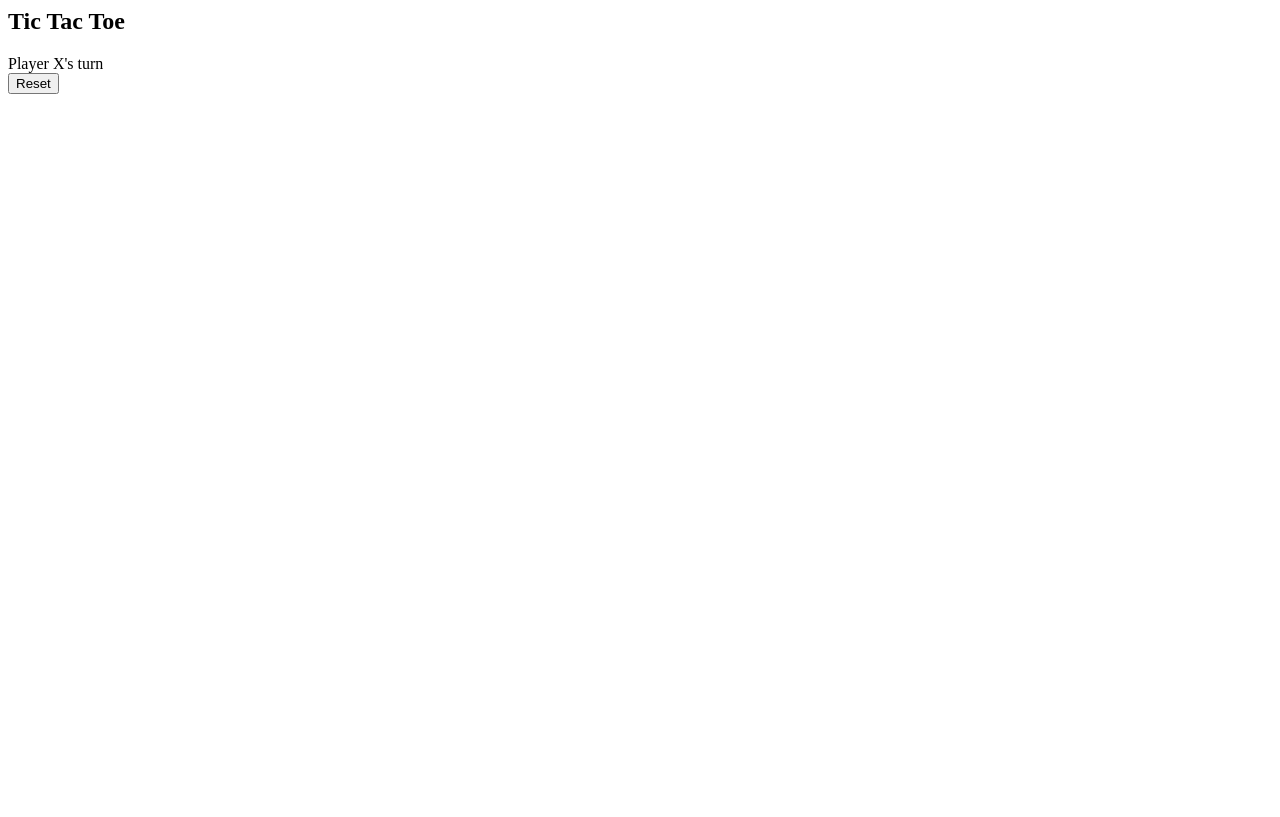
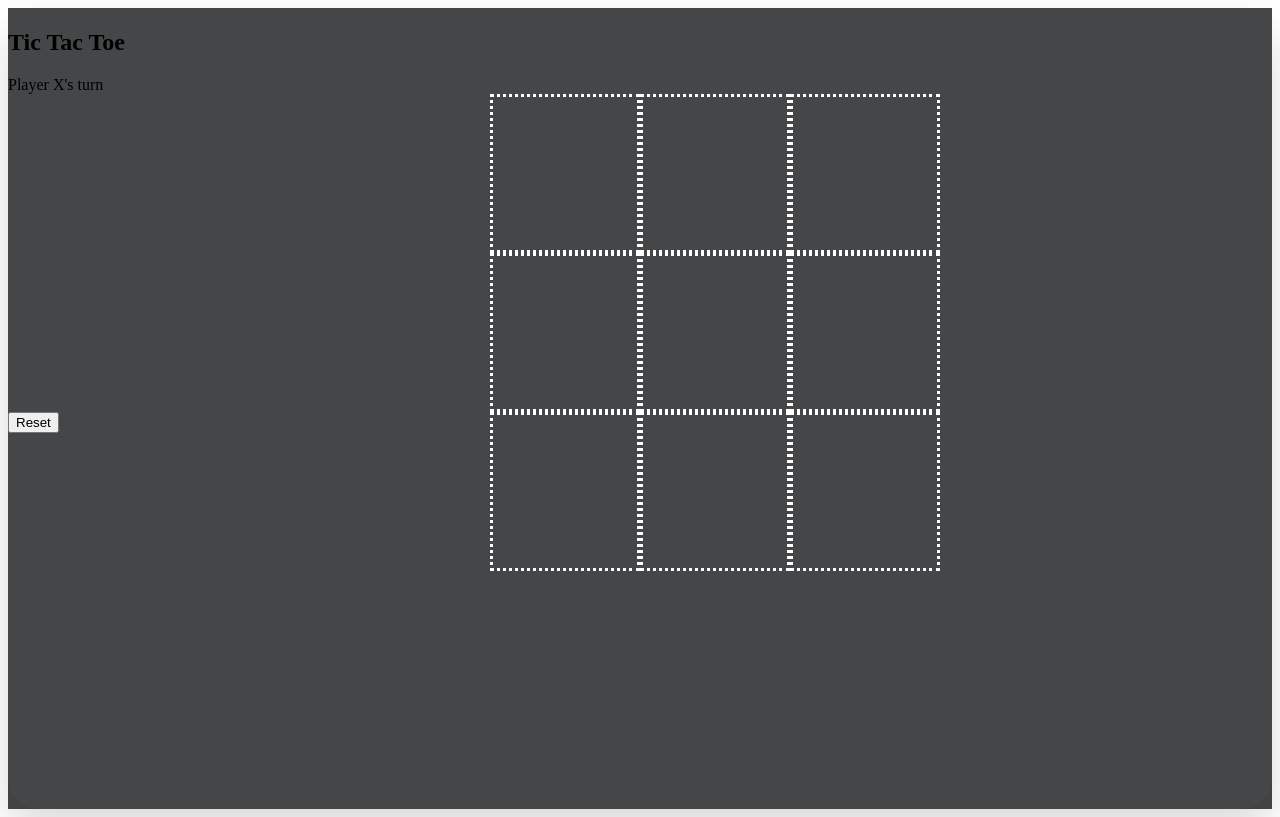
Before and after one commit to Benji8817/Web-Game, a plain HTML site: page index.html in a window 1280 px wide. Drawn offline with Linux system fonts and the light colour scheme.

Commit message:
added card style, trying out some stuff on css with card styling.

```diff
--- a/index.html
+++ b/index.html
@@ -8,6 +8,7 @@
     <title>Tic-Tac-Toe</title>
 </head>
 <body>
+    <div class="card">
         <main class="background">
             <section class="title">
                 <h1>Tic Tac Toe</h1>
@@ -31,5 +32,6 @@
                 <button id="reset">Reset</button>
             </section>
         </main>
+    </div>
 </body>
 </html>
--- a/stylesheet.css
+++ b/stylesheet.css
@@ -0,0 +1,30 @@
+.background {
+    background-color: #1a1d1ed0;
+    height: 100vh;
+    padding-top: 1px;
+}
+
+.container {
+    margin: 0 auto;
+    display: grid;
+    grid-template-columns: 50% 50% 50%;
+    grid-template-rows: 50% 50% 50%;
+    max-width: 300px;
+}
+
+.card {
+    box-shadow: 0 20px 40px 0 rgba(78, 72, 72, 0.2);
+    transition: 0.3s;
+    border-radius: 30px;
+}
+
+.tile {
+    border: 3px dotted white;
+    min-width: 100px;
+    min-height: 100px;
+    display: flex;
+    justify-content: center;
+    align-items: center;
+    font-size: 50px;
+    cursor: crosshair;
+}
```
Lines whose indentation alone changed are shown as unchanged.
